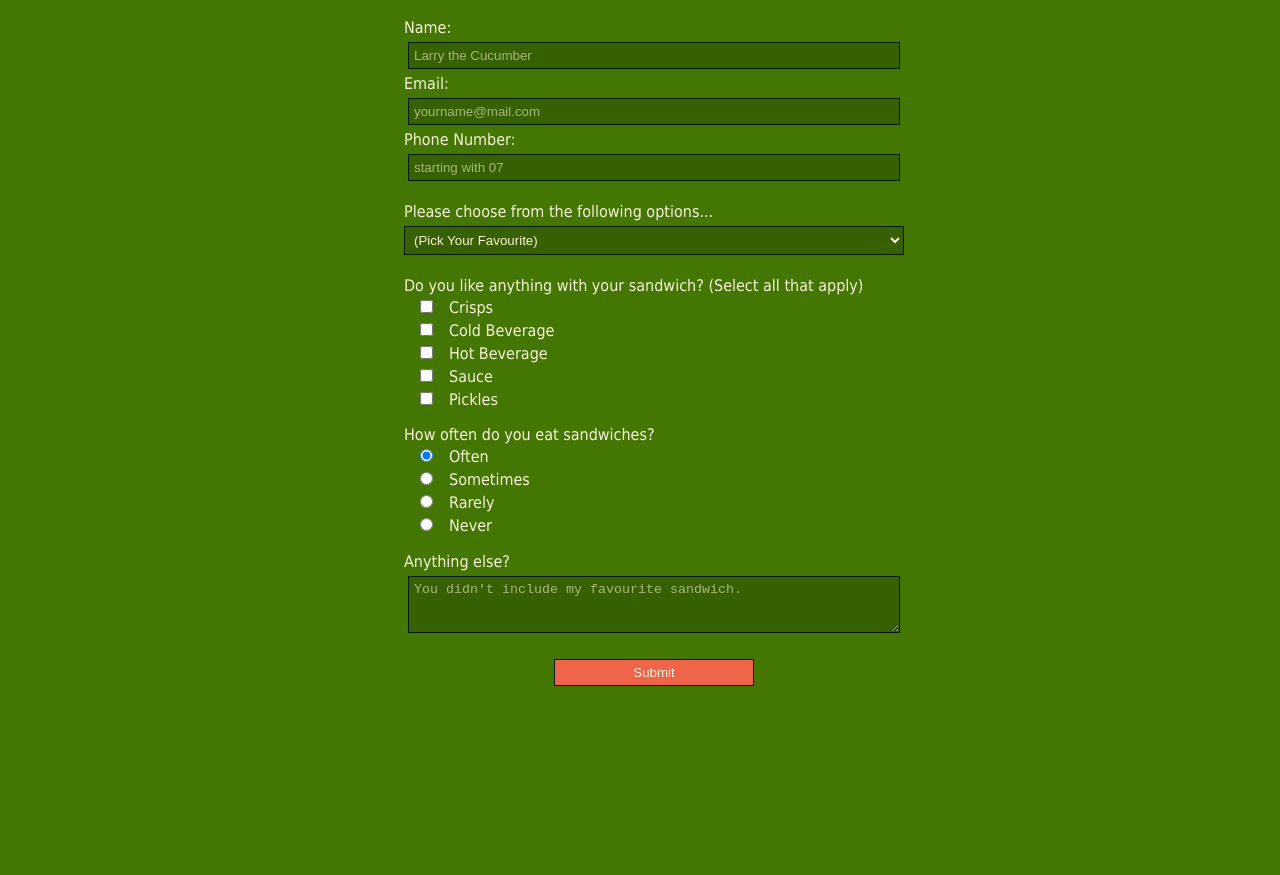
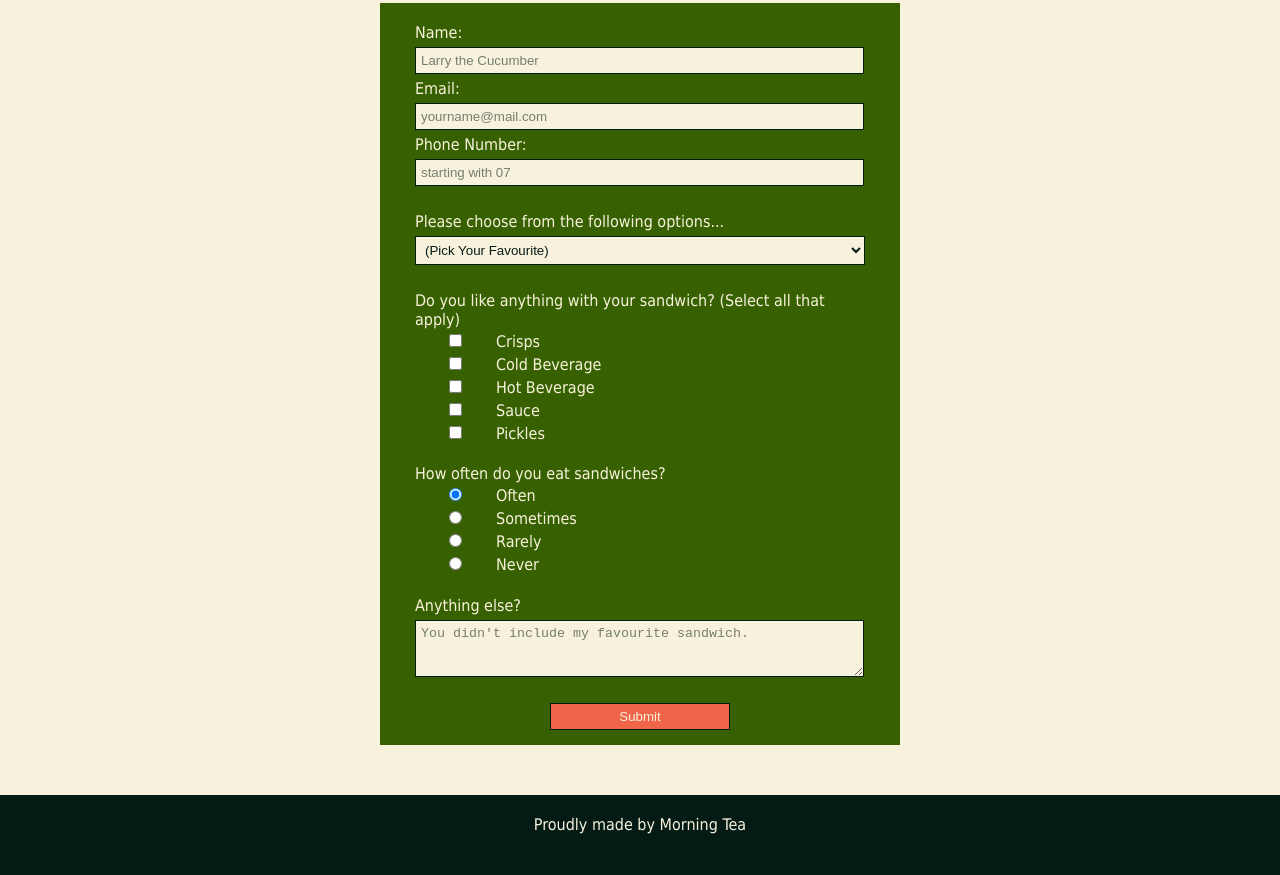
Before and after one commit to elliot-rc-cola/sandwich-survey, a plain HTML site: page index.html in a window 1280 px wide. Shown: the part 105-980 px from the top of the page. Before the commit the page ends 806 px from the top, so only its background shows below. Drawn offline with Linux system fonts and the light colour scheme; a web font is replaced by a local one.

Commit message:
Style changes
Adjusted colour blocks on the form and added footer with signature.

```diff
--- a/index.html
+++ b/index.html
@@ -9,6 +9,7 @@
     <link href="https://fonts.googleapis.com/css2?family=Luckiest+Guy&family=Oi&display=swap" rel="stylesheet">
   </head>
   <body>
+    <main>
       <h1 id='title'>Favourite Sandwich</h1>
       <p id='description'>What's your favourite sandwich?</p>
       <form id='survey-form'>
@@ -43,9 +44,13 @@
           <label class='inline' for='never'><input id='never' type='radio' name='frequency' value='never'/>Never</label>
         </fieldset>
         <fieldset>Anything else?
-        <textarea rows='3' cols='50' placeholder="You didn't include my favourite sandwich."></textarea>
+          <textarea rows='3' placeholder="You didn't include my favourite sandwich."></textarea>
           <input id='submit' type='submit' value='Submit'>
         </fieldset>
       </form>
+    </main>
+    <footer>
+      <p id="footer">Proudly made by Morning Tea</p>
+    </footer>
   </body>
 </html>
--- a/styles.css
+++ b/styles.css
@@ -1,11 +1,12 @@
 body{
     font-family: Tahoma;
-    background-color: #447604;
-    color: #F8F2DC;
-    width: 80%;
+    background-color: #F8F2DC;
+    color: #376101;
     margin: 0 auto;
     min-width: 300px;
-    max-width: 500px;
+}
+main {
+    margin-bottom: 50px;
 }
 h1, p {
     text-align: center;
@@ -15,29 +16,45 @@ h1 {
     font-weight: 400;
     font-style: normal;
     font-size: 40px;
-    margin-bottom: 0;
+    margin-bottom: -10px;
+}
+form {
+    background-color: #376101;
+    color: #F8F2DC;
+    width: 90%;
+    min-width: 200px;
+    max-width: 500px;
+    display: block;
+    padding: 10px;
+    margin: 0 auto;
 }
 fieldset {
+    width: 90%;
     border: none;
     display: block;
-    width: 100%;
+    margin: 5px auto;
 }
 input, select, textarea {
     display: block;
-    width: 96%;
     padding: 5px;
-    margin: 5px auto;
-    background-color: #376101;
-    color: #F8F2DC;
+    margin: 5px 0;
+    background-color: #F8F2DC;
+    color:#041B15;
     border: 1px solid #041B15;
 }
-#dropdown {
+input {
+    width: 97%;
+}
+#dropdown{
     width: 100%;
+}
+textarea {
+    width: 97%;
 }
 input[type='checkbox'], input[type='radio'] {
     display: unset;
-    vertical-align: left;
-    width: 10%
+    width: 20%;
+    text-align: left;
 }
 .inline{
     display: inline-block;
@@ -45,12 +62,23 @@ input[type='checkbox'], input[type='radio'] {
 }
 input[type='submit'] {
     width: 40%;
-    margin-top: 2em;
+    margin: 2em auto auto;
     max-width: 300px;
     background-color: #F06449;
     color: #F8F2DC;
     border: 1px solid #041B15;
 }
 ::placeholder {
-    color: #f8f2dc96;
+    color: #041b1589;
 }
+fieldset:last-of-type {
+    padding-bottom: 0;
+}
+footer{
+    background-color: #041B15;
+    height: 5rem;
+    color: #F8F2DC;
+}
+#footer {
+    padding-top: 20px;
+}
```
Lines whose indentation alone changed are shown as unchanged.
